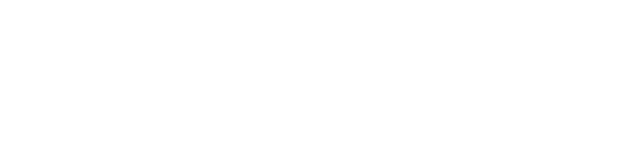
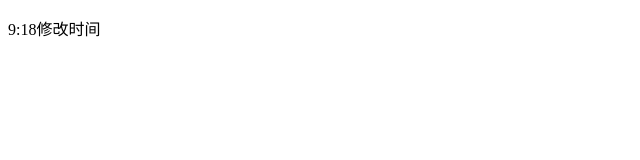
Before and after one commit to duanhao1901/1901, a plain HTML site: page index.html in a window 1280 px wide. Shown: the whole page, without its empty margins (0-640 px from the left). Drawn offline with Linux system fonts and the light colour scheme.

Commit message:
添加一个修改时间
新的内容

```diff
--- a/index.html
+++ b/index.html
@@ -1,9 +1,13 @@
 <!DOCTYPE html>
 <html lang="en">
+
 <head>
-	<meta charset="UTF-8">
-	<title>Document</title>
+    <meta charset="UTF-8">
+    <title>Document</title>
 </head>
+
 <body>
+    <p>9:18修改时间</p>
 </body>
+
 </html>
```
